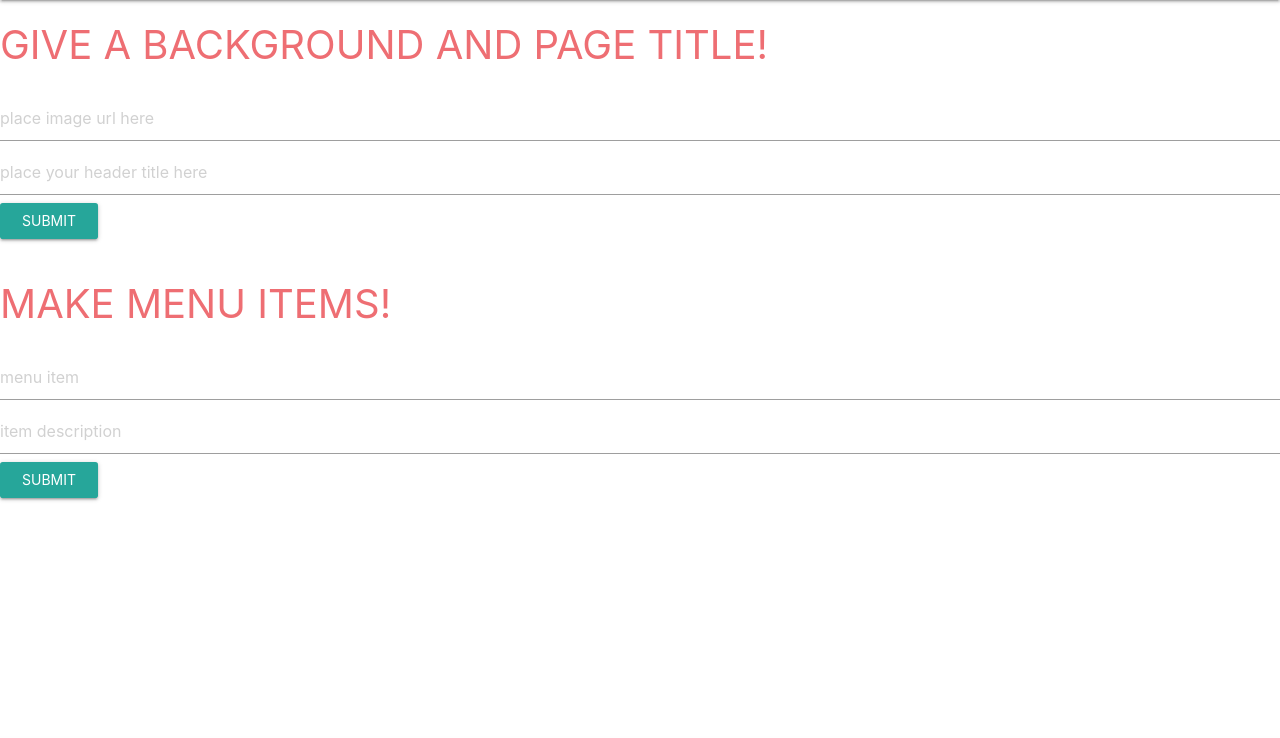
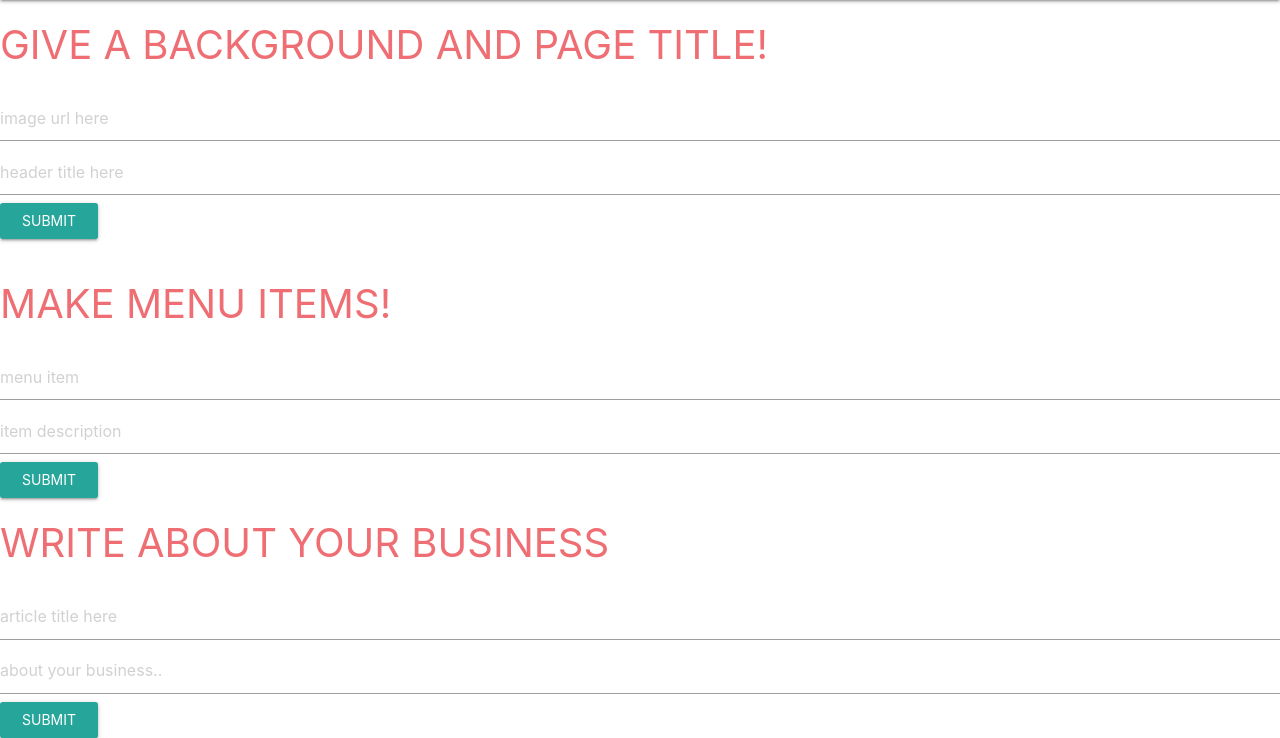
Before and after one commit to codexter1/CMS, a Django app: page /hdr_frm/ in a window 1280 px wide. Shown: the part 64-802 px from the top of the page. Before the commit the page ends 565 px from the top, so only its background shows below. Run offline with Django 3.2, Linux system fonts and the light colour scheme; the visitor is signed in with stand-in values (Sample User, id 1).

Commit message:
added mtv for article form

```diff
--- a/CMS/main_app/admin.py
+++ b/CMS/main_app/admin.py
@@ -1,9 +1,11 @@
 from django.contrib import admin
 from .models import Header
 from .models import Item
+from .models import About
 
 
 
 # Register your models here.
 admin.site.register(Header)
 admin.site.register(Item)
+admin.site.register(About)
--- a/CMS/main_app/forms.py
+++ b/CMS/main_app/forms.py
@@ -21,7 +21,7 @@ class MenuItem(forms.ModelForm):
 class AboutForm(forms.ModelForm):
     class Meta:
         model = About
-        fields = ['about_title','article']
+        fields = ['article_title','article']
 
 class LoginForm(forms.Form):
     username = forms.CharField(label="User Name", max_length=64)
--- a/CMS/main_app/models.py
+++ b/CMS/main_app/models.py
@@ -29,5 +29,8 @@ class Item(models.Model):
 
 class About(models.Model):
     user = models.ForeignKey(User, on_delete=models.CASCADE)
+    article_title = models.CharField(max_length=60)
     article = models.CharField(max_length=2000)
-    about_title = models.CharField(max_length=60)
+
+    def __str__(self):
+        return self.article and self.article
--- a/CMS/main_app/static/style.css
+++ b/CMS/main_app/static/style.css
@@ -48,6 +48,11 @@ h1 {
   color: white;
 }
 
+#articlesubmit {
+  color: white;
+}
+
+
 #headerform {
   margin-bottom: 40px;
 }
--- a/CMS/main_app/templates/index.html
+++ b/CMS/main_app/templates/index.html
@@ -64,8 +64,8 @@
   <h1 class="formhs">Give a background and Page Title!</h1>
   <form id="headerform" action="/post_url/" method="POST">
       {% csrf_token %}
-      <input type="text" name="image" value="" placeholder="place image url here">
-      <input type="text" name="title" value="" placeholder="place your header title here">
+      <input type="text" name="image" value="" placeholder="image url here">
+      <input type="text" name="title" value="" placeholder="header title here">
       <input id="cmsubmit" class="btn waves-effect waves-light" type="submit" value="Submit"/>
   </form>
 
@@ -84,6 +84,14 @@
       <input id="itemsubmit" class="btn waves-effect waves-light" type="submit" value="Submit"/>
   </form>
 
+  <h1 class="formhs">Write About Your Business</h1>
+  <form id="articleform" action="/about/" method="post">
+    {% csrf_token %}
+    <input type="text" name="article_title" value="" placeholder="article title here">
+    <input type="text" name="article" value="" placeholder="about your business..">
+    <input id="articlesubmit" class="btn waves-effect waves-light" type="submit" value="Submit"/>
+  </form>
+
   <script src="https://ajax.googleapis.com/ajax/libs/jquery/3.3.1/jquery.min.js"></script>
   <script src="{% static 'app.js' %}"></script>
   <script src="{% static 'materialize.js' %}"></script>
--- a/CMS/main_app/urls.py
+++ b/CMS/main_app/urls.py
@@ -11,5 +11,6 @@ urlpatterns = [
 	path('logout/', views.logout_view, name="logout"),
 	# path('section/', views.post_frontpage_section, name="section")
     path('menudemo/', views.menudemo, name='menudemo'),
-	path('item/', views.post_frontpage_item, name="item")
+	path('item/', views.post_frontpage_item, name="item"),
+	path('about/',views.post_frontpage_about, name="about"),
 ]
--- a/CMS/main_app/views.py
+++ b/CMS/main_app/views.py
@@ -1,4 +1,4 @@
-from .forms import FrontPageForm, LoginForm, MenuItem
+from .forms import FrontPageForm, LoginForm, MenuItem, AboutForm
 from .models import Header, Item, About
 from django.shortcuts import render
 from django.contrib.auth.models import User
@@ -24,7 +24,8 @@ def home(request):
         return HttpResponseRedirect('/login')
     user = request.user
     header = Header.objects.filter(user=user)
-    return render(request, 'home.html', { 'header': header })
+    article = About.objects.filter(user=user)
+    return render(request, 'home.html', { 'header': header , 'article': article})
 
 # MENU DEMO
 def menudemo(request):
@@ -52,7 +53,7 @@ def post_frontpage_header(request):
 
 def post_frontpage_about(request):
     user = request.user
-    previousArcticle = About.objects.filter(user=user)
+    previousArticle = About.objects.filter(user=user)
     previousArticle.delete()
     form = AboutForm(request.POST)
     if not request.user.is_authenticated:
@@ -61,7 +62,7 @@ def post_frontpage_about(request):
         article = form.save(commit = False)
         article.user = request.user
         article.save()
-        return HttpResponseRedirect('')
+        return HttpResponseRedirect('/home')
 
 #
 # def post_frontpage_section(request):
```
Also changed, not shown: CMS/main_app/templates/home.html (+9 -0 lines), CMS/main_app/migrations/0005_auto_20180531_2333.py (added).
